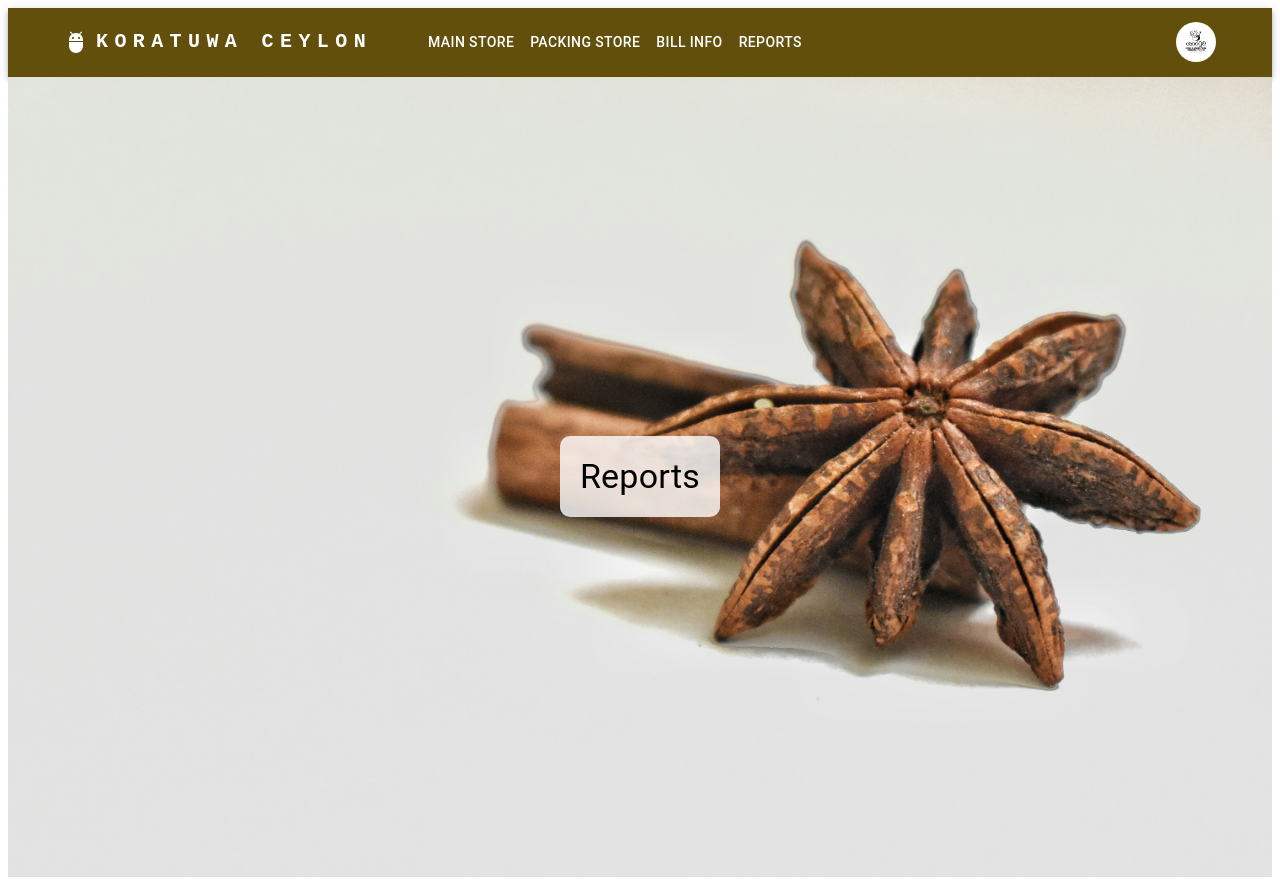
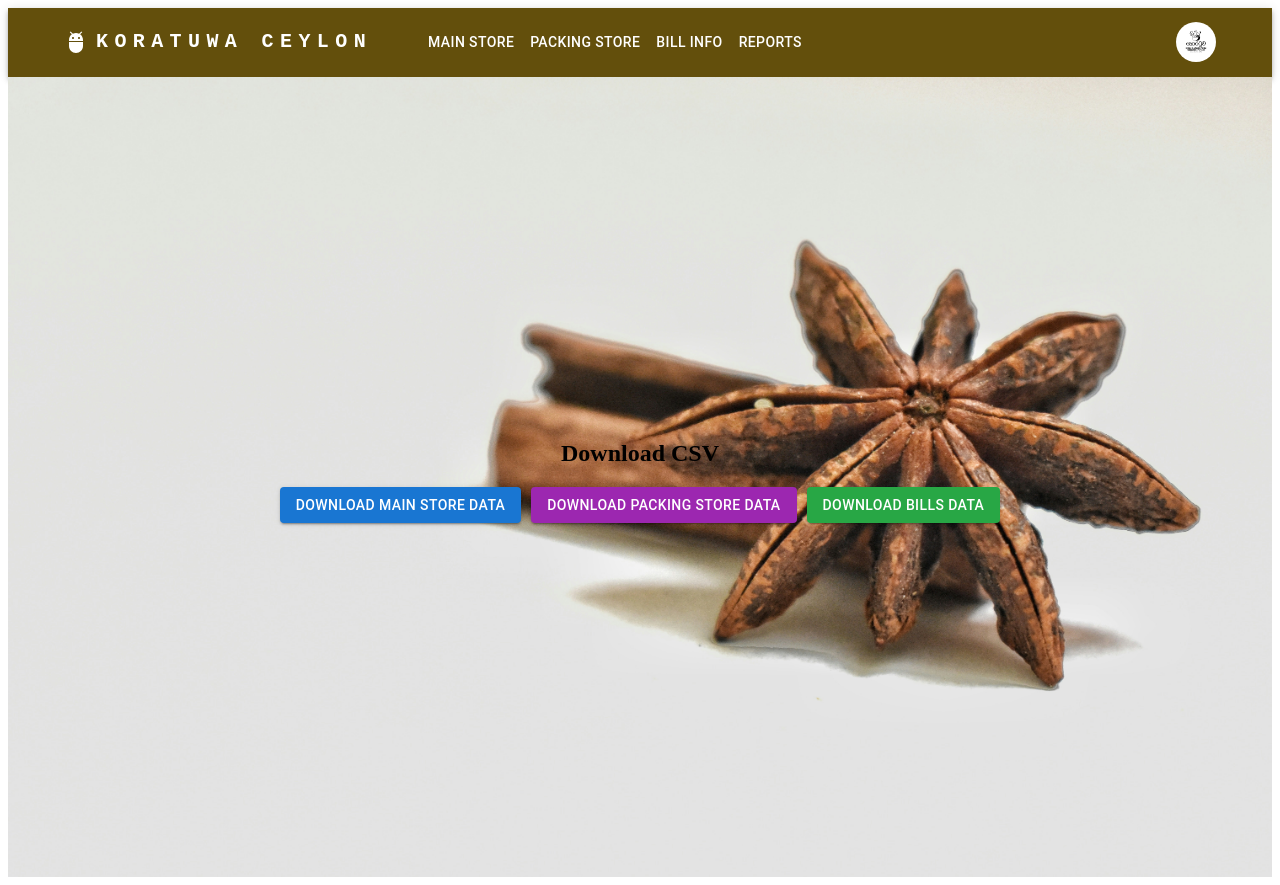
Before and after one commit to Hasitha234/Koratuwa, a React (Create React App) app in the folder front-end/: page /Reports in a window 1280 px wide. Built offline with nearby package versions, Linux system fonts and the light colour scheme.

Commit message:
report download done

```diff
--- a/front-end/package.json
+++ b/front-end/package.json
@@ -6,7 +6,7 @@
     "@emotion/react": "^11.11.4",
     "@emotion/styled": "^11.11.5",
     "@mui/icons-material": "^5.15.21",
-    "@mui/material": "^5.15.20",
+    "@mui/material": "^5.15.21",
     "@mui/x-data-grid": "^7.8.0",
     "@testing-library/jest-dom": "^5.17.0",
     "@testing-library/react": "^13.4.0",
@@ -16,6 +16,7 @@
     "react-dom": "^18.3.1",
     "react-router-dom": "^6.23.1",
     "react-scripts": "5.0.1",
+    "recharts": "^2.12.7",
     "web-vitals": "^2.1.4"
   },
   "scripts": {
--- a/front-end/src/pages/Reports.js
+++ b/front-end/src/pages/Reports.js
@@ -3,6 +3,72 @@ import Box from '@mui/material/Box';
 import Typography from '@mui/material/Typography';
 import ResponsiveAppBar from '../components/Header';
 import backgroundImage from '../images/123.jpg';
+import Button from '@mui/material/Button';
+
+class DownloadCSV extends React.Component {
+    downloadCSV = (apiUrl, fileName) => {
+        fetch(apiUrl)
+            .then(response => response.json())
+            .then(data => {
+                // Convert JSON to CSV format
+                const csv = this.convertToCSV(data);
+
+                // Create a blob with the CSV data
+                const blob = new Blob([csv], { type: 'text/csv' });
+
+                // Create an <a> element to trigger the download
+                const a = document.createElement('a');
+                a.href = URL.createObjectURL(blob);
+                a.download = fileName;
+
+                // Append the <a> element to the body and trigger the click event
+                document.body.appendChild(a);
+                a.click();
+
+                // Clean up
+                document.body.removeChild(a);
+            })
+            .catch(error => console.error('Error downloading CSV:', error));
+    };
+
+    convertToCSV = (jsonData) => {
+        const header = Object.keys(jsonData[0]).join(',');
+        const rows = jsonData.map(obj => Object.values(obj).join(',')).join('\n');
+        return header + '\n' + rows;
+    };
+
+    render() {
+        return (
+            <div style={{ textAlign: 'center' }}>
+                <h2 style={{ marginBottom: '20px' }}>Download CSV</h2>
+                <Button
+                    variant="contained"
+                    color="primary"
+                    onClick={() => this.downloadCSV('https://diplomatic-beauty-production.up.railway.app/api/main-store/all', 'main_store_data.csv')}
+                    sx={{ marginRight: '10px', marginBottom: '10px' }}
+                >
+                    Download Main Store Data
+                </Button>
+                <Button
+                    variant="contained"
+                    color="secondary"
+                    onClick={() => this.downloadCSV('https://diplomatic-beauty-production.up.railway.app/api/packing-store/all', 'packing_store_data.csv')}
+                    sx={{ marginBottom: '10px' }}
+                >
+                    Download Packing Store Data
+                </Button>
+                <Button
+                    variant="contained"
+                    color="primary"
+                    onClick={() => this.downloadCSV('https://diplomatic-beauty-production.up.railway.app/api/bills/all', 'bills_data.csv')}
+                    sx={{ marginLeft: '10px', marginBottom: '10px', backgroundColor: '#28a745' }}
+                >
+                    Download Bills Data
+                </Button>
+            </div>
+        );
+    }
+}
 
 const Reports = () => {
     return (
@@ -19,9 +85,7 @@ const Reports = () => {
                     backgroundPosition: 'center',
                 }}
             >
-        <Typography variant="h4" sx={{ backgroundColor: 'rgba(255, 255, 255, 0.8)', padding: '20px', borderRadius: '10px' }}>
-          Reports
-        </Typography>
+                <DownloadCSV />
             </Box>
         </>
     );
```
Also changed, not shown: 1 other file (tests, documents, lock files or other folders). Lines whose indentation alone changed are shown as unchanged.
